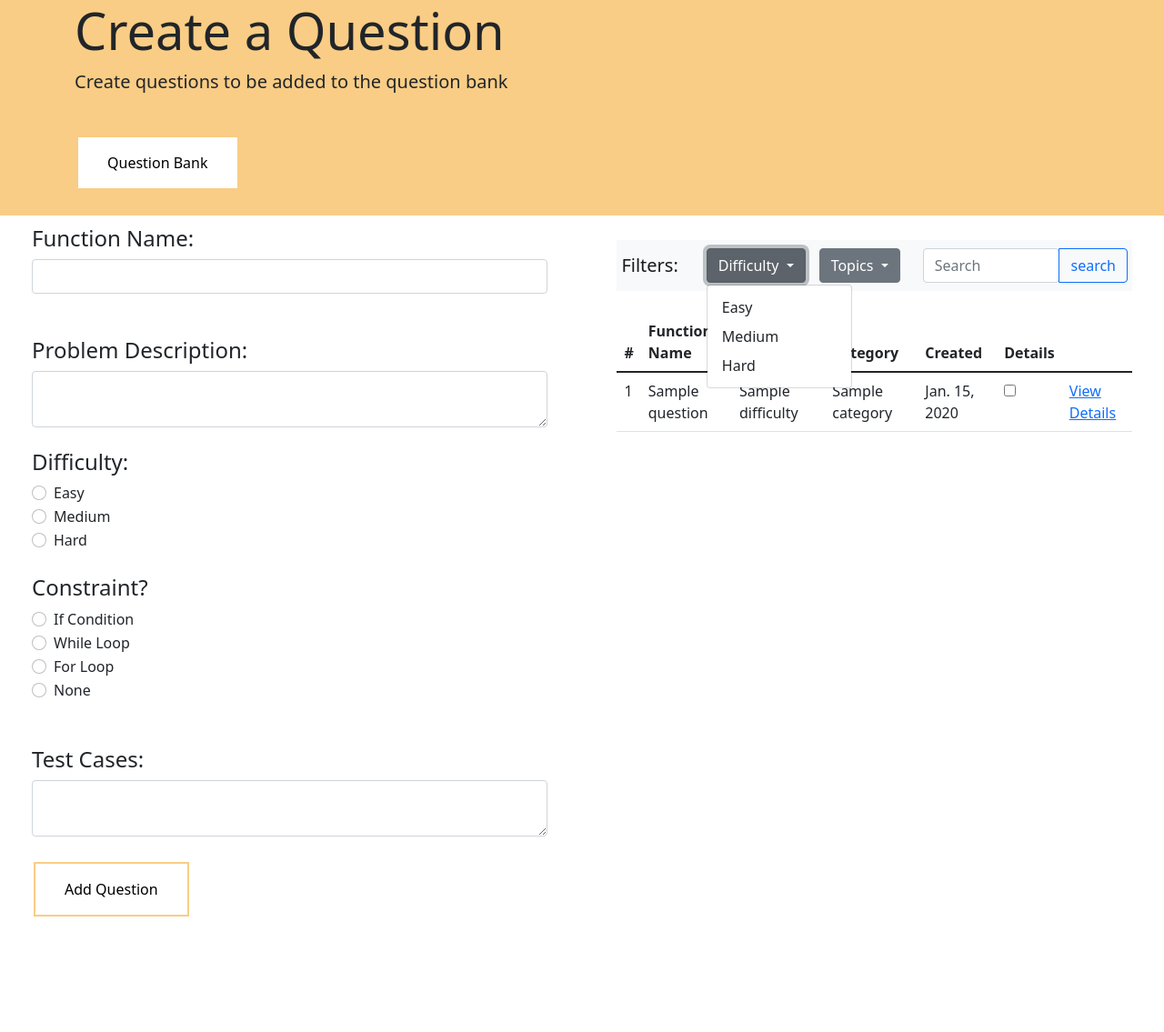
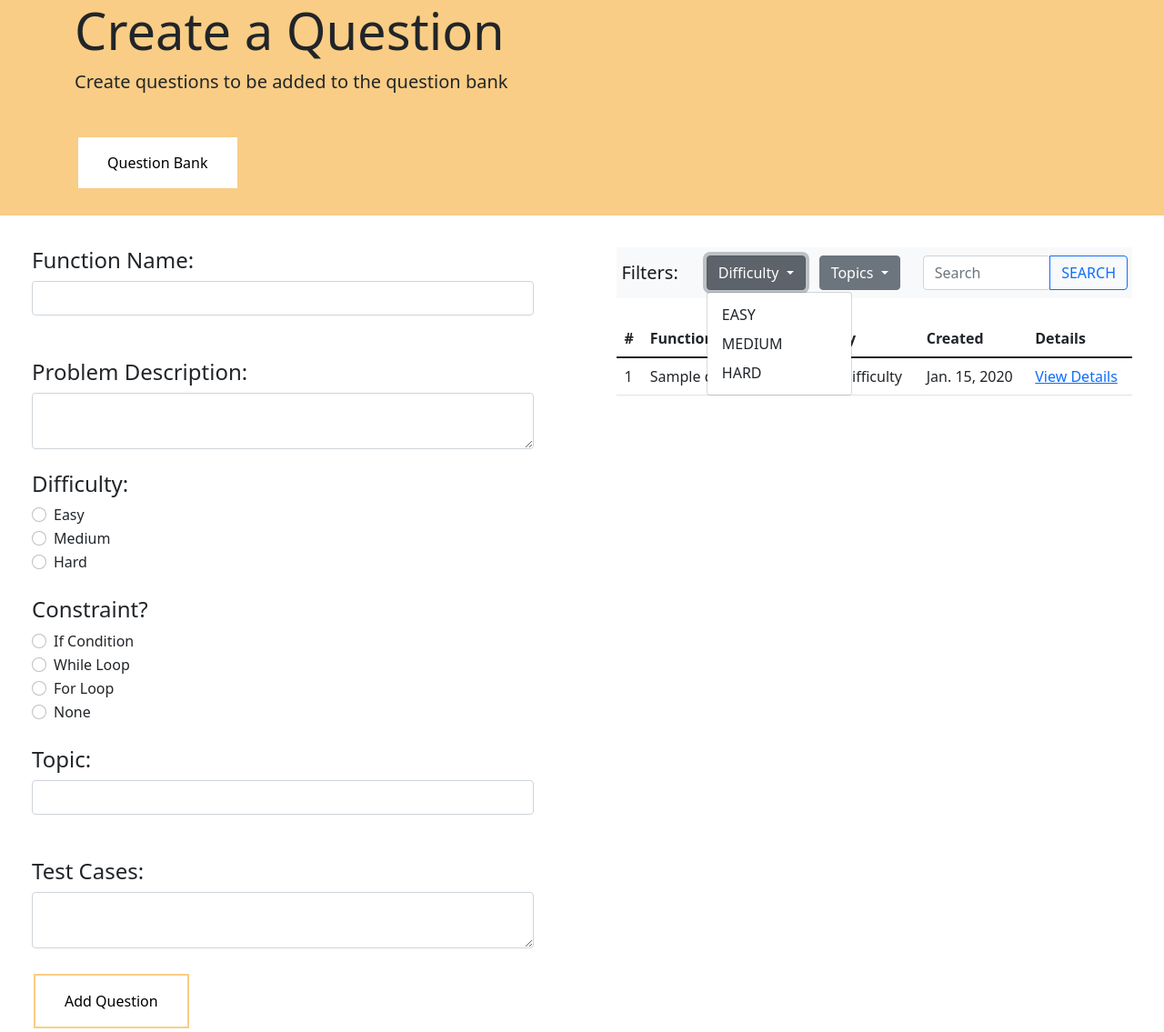
Before and after one commit to Mehakpreet21/OnlineGrading-1, a Django app: template exam/templates/exam/question/add.html in a window 1280 px wide, after a click on "Difficulty". Shown: the whole page at 91% size. Run offline with Django 4.2, Linux system fonts and the light colour scheme; the template is opened without the code that fills it: most values are stand-ins (such as "Sample title", 1, 10 or a date in 2020).

Commit message:
added topics

```diff
--- a/exam/templates/exam/question/add.html
+++ b/exam/templates/exam/question/add.html
@@ -81,11 +81,12 @@
 {% block content %}
 <form method="POST">
   {% csrf_token %}
-<div class="split left" style="padding-left:35px">
+<div class="split left" style="padding-left:35px; padding-right:15px">
   <!-- Function Name -->
   <br>
   <br>
   <div class="form-group">
+    <br>
     <h4><label for="usr">Function Name:</label></h4>
     <input type="text" name="name" class='form-control'required> <br>
   </div>
@@ -138,10 +139,12 @@
         <input class="form-check-input" type="radio" name="constraint" id="none" value="NONE">
         <label class="form-check-label" for="flexRadioDefault1">None</label>
       </div>
-
+      <br>
+      <div class="form-group">
+        <h4><label for="usr">Topic:</label></h4>
+        <input type="text" name="topic" class='form-control'required> <br>
+      </div>
     </div>
-    <br>
-
   </div>
   <br>
 
@@ -162,10 +165,7 @@
 </a>
 
 <div class="split right" style="padding-right:35px">
-  <p></p>
-  <p></p>
-  <p></p>
-  <p></p>
+  <br>
   <br>
   <br>
   <nav class="navbar navbar-expand-lg navbar-light bg-light" style="padding-left:5px">
@@ -185,9 +185,9 @@
               Difficulty
             </button>
             <ul class="dropdown-menu" aria-labelledby="dropdownMenuButton1">
-              <li><a class="dropdown-item" href="#">Easy</a></li>
-              <li><a class="dropdown-item" href="#">Medium</a></li>
-              <li><a class="dropdown-item" href="#">Hard</a></li>
+              <li><a class="dropdown-item" href="#">EASY</a></li>
+              <li><a class="dropdown-item" href="#">MEDIUM</a></li>
+              <li><a class="dropdown-item" href="#">HARD</a></li>
             </ul>
           </div>
         </li>
@@ -203,16 +203,19 @@
               <li>No Questions Yet. <a href="{% url 'exam:questions-add' %}">Add a new question</a> </li>
               {% endfor %}
               -->
-              <li><a class="dropdown-item" href="#">A</a></li>
-              <li><a class="dropdown-item" href="#">B</a></li>
-              <li><a class="dropdown-item" href="#">C</a></li>
+              <li><a class="dropdown-item" href="#">FORLOOP</a></li>
+              <li><a class="dropdown-item" href="#">WHILELOOP</a></li>
+              <li><a class="dropdown-item" href="#">RECURSION</a></li>
+              <li><a class="dropdown-item" href="#">MATH</a></li>
+              <li><a class="dropdown-item" href="#">ARRAYS</a></li>
+              <li><a class="dropdown-item" href="#">IF</a></li>
             </ul>
           </div>
         </li>
       </ul>
       <div class="input-group" style="padding-left:25px; padding-right:5px">
         <input type="search" class="form-control rounded" placeholder="Search" aria-label="Search" aria-describedby="search-addon" />
-        <button type="button" class="btn btn-outline-primary">search</button>
+        <button type="button" class="btn btn-outline-primary">SEARCH</button>
       </div>
   </nav>
   <br>
@@ -222,7 +225,6 @@
       <th>#</th>
       <th>Function Name</th>
       <th>Difficulty</th>
-      <th>Category</th>
       <th>Created</th>
       <th>Details</th>
     </thead>
@@ -233,11 +235,7 @@
         <td>{{ question.pk }}</td>
         <td>{{ question.name }}</td>
         <td>{{ question.difficulty }}</td>
-        <td>{{ question.category }}</td>
         <td>{{ question.created|date }}</td>
-        <td>
-          <input type="checkbox" id="c-{{q.pk}}" name="questions[{{ forloop.counter }}]" value="{{q.pk}}">
-        </td>
         <td><a href="{% url 'exam:questions-detail' question.pk %}">View Details</a></td>
       </tr>
 
--- a/exam/views/questions.py
+++ b/exam/views/questions.py
@@ -25,7 +25,9 @@ class QuestionAdd(View):
     template_name = 'exam/question/add.html'
 
     def get(self, request):
-        return render(request, self.template_name)
+        questions = Question.objects.all()
+
+        return render(request, self.template_name, { "question_list":questions })
 
     def post(self, request):
         question = Question(
```
Also changed, not shown: exam/templates/exam/exam/add.html (+8 -4 lines).
